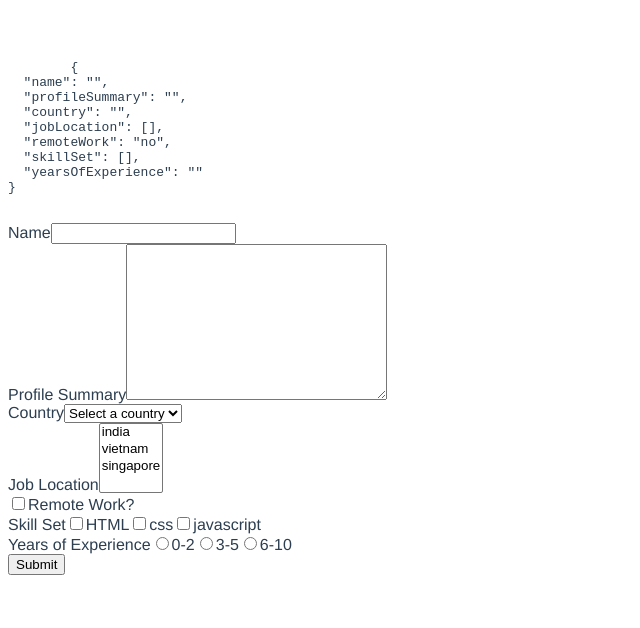
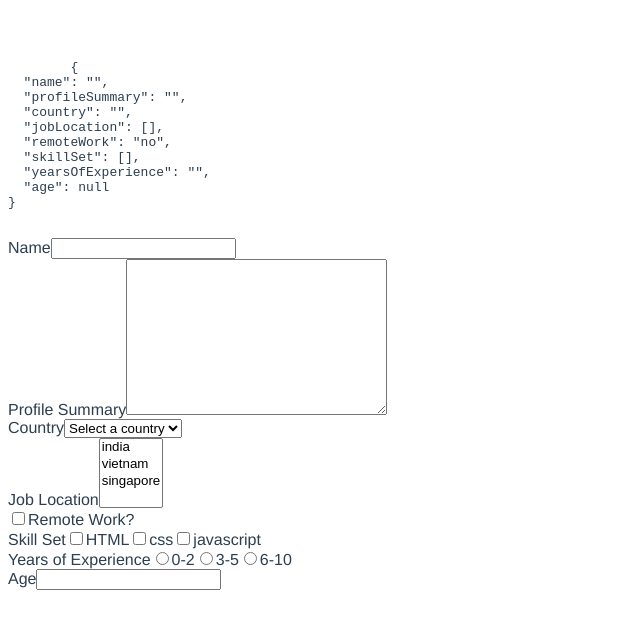
Before and after one commit to Shercosta/vue-3-codevolution, a Vue app in the folder vue-project/: page / in a window 1280 px wide. Shown: the top 628 px of the page, without its empty margins (0-640 px from the left). Built offline with nearby package versions, Linux system fonts and the light colour scheme.

Commit message:
Tutorial 21

```diff
--- a/vue-project/src/App.vue
+++ b/vue-project/src/App.vue
@@ -5,10 +5,10 @@
         {{ JSON.stringify(formValues, null, 2) }}
       </pre>
     </div>
-    <form @submit="submitForm">
+    <form @submit.prevent="submitForm">
       <div>
         <label for="name">Name</label>
-        <input type="text" id="name" v-model="formValues.name" />
+        <input type="text" id="name" v-model.trim.lazy="formValues.name" />
       </div>
 
       <div>
@@ -114,7 +114,18 @@
         <label for="6-10">6-10</label>
       </div>
 
-      <button type="submit">Submit</button>
+      <div>
+        <label for="age">Age</label>
+        <input
+          type="number"
+          name=""
+          id="age"
+          @keyup.enter="submitForm"
+          v-model.number="formValues.age"
+        />
+      </div>
+
+      <!-- <button type="submit">Submit</button> -->
     </form>
   </div>
 </template>
@@ -132,12 +143,12 @@ export default {
         remoteWork: "no",
         skillSet: [],
         yearsOfExperience: "",
+        age: null,
       },
     };
   },
   methods: {
-    submitForm(event) {
-      event.preventDefault();
+    submitForm() {
       console.log(this.formValues);
     },
   },
```
